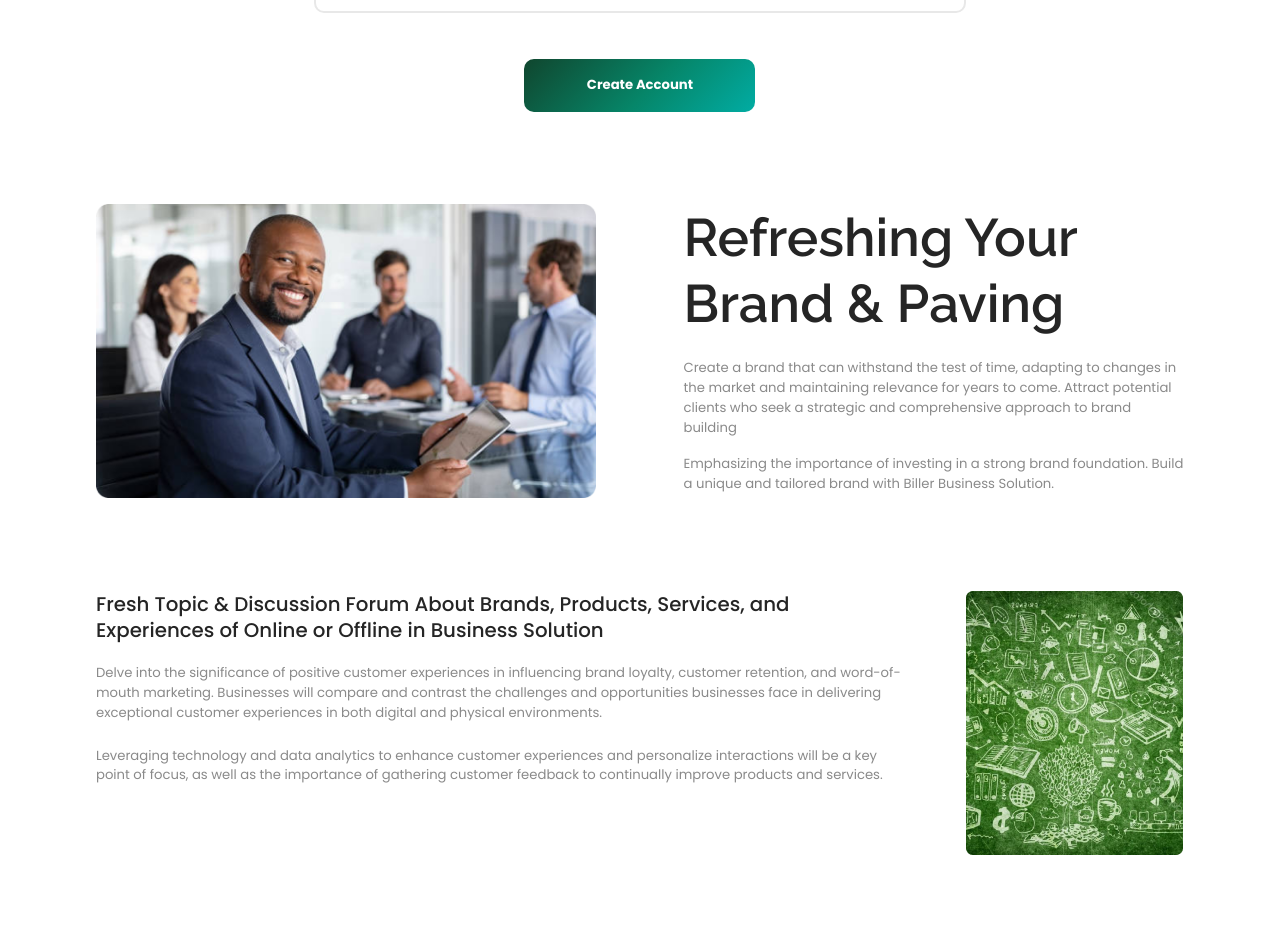
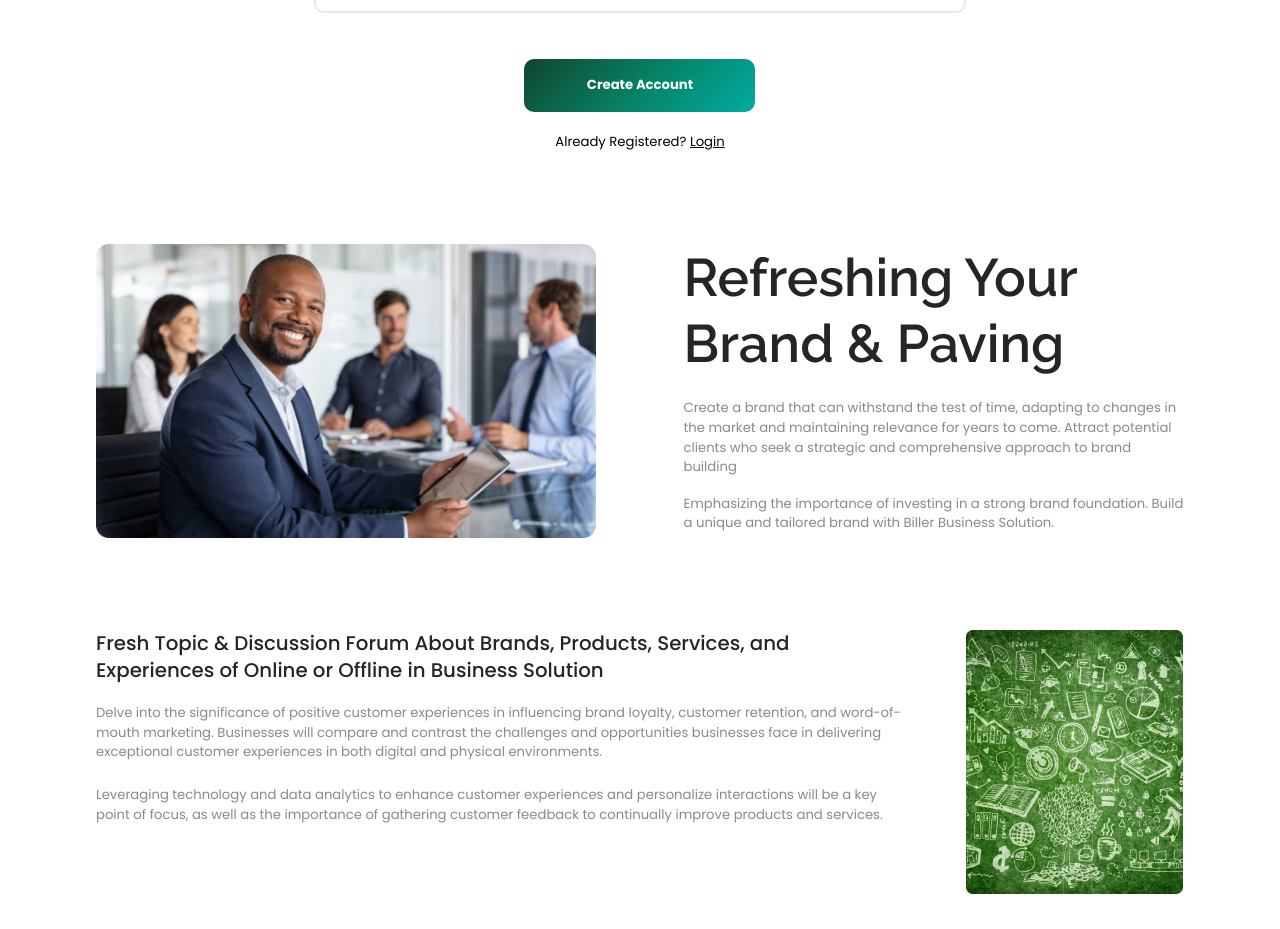
Before and after one commit to Adetayo1999/biller-business, a Next.js app: page /signup in a window 1280 px wide. Shown: the part 780-1709 px from the top of the page. Built offline with nearby package versions, Linux system fonts and the light colour scheme.

Commit message:
updated the auth pages

```diff
--- a/src/app/(unauth)/login/page.tsx
+++ b/src/app/(unauth)/login/page.tsx
@@ -3,6 +3,7 @@ import { CreateBrand } from "@/components/create-brand";
 import { CustomButton } from "@/components/forms/button";
 import { CustomInput } from "@/components/forms/input";
 import { Container } from "@/components/skeleton";
+import Link from "next/link";
 
 const Login = () => {
   return (
@@ -20,6 +21,14 @@ const Login = () => {
             <div className="flex justify-center mt-8">
               <CustomButton title="Login" />
             </div>
+            <div className="text-center">
+              <p>
+                Not Registered?{" "}
+                <Link href="/signup" className="underline">
+                  Register
+                </Link>
+              </p>
+            </div>
           </form>
         </div>
       </Container>
--- a/src/app/(unauth)/signup/page.tsx
+++ b/src/app/(unauth)/signup/page.tsx
@@ -5,6 +5,7 @@ import { CreateBrand } from "@/components/create-brand";
 import { CustomButton } from "@/components/forms/button";
 import { CustomInput } from "@/components/forms/input";
 import { Container } from "@/components/skeleton";
+import Link from "next/link";
 
 const Signup = () => {
   return (
@@ -29,6 +30,14 @@ const Signup = () => {
             <div className="flex justify-center mt-8">
               <CustomButton title="Create Account" />
             </div>
+            <div className="text-center">
+              <p>
+                Already Registered?{" "}
+                <Link href="/login" className="underline">
+                  Login
+                </Link>
+              </p>
+            </div>
           </form>
         </div>
       </Container>
```
